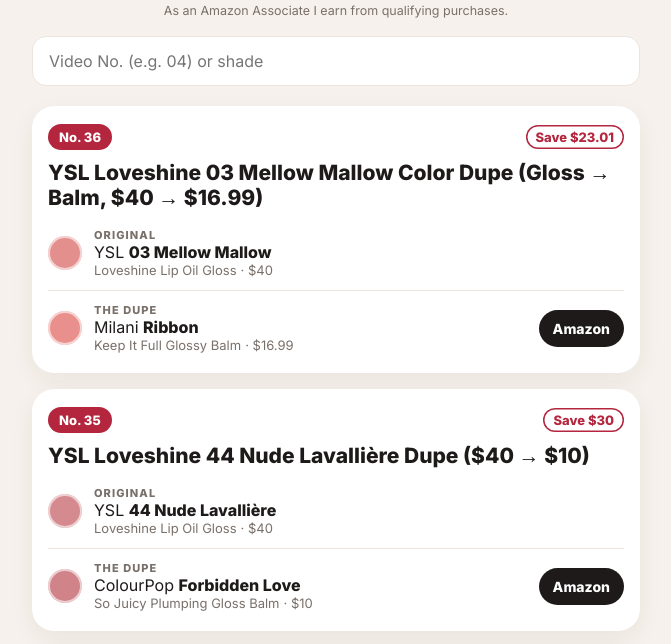
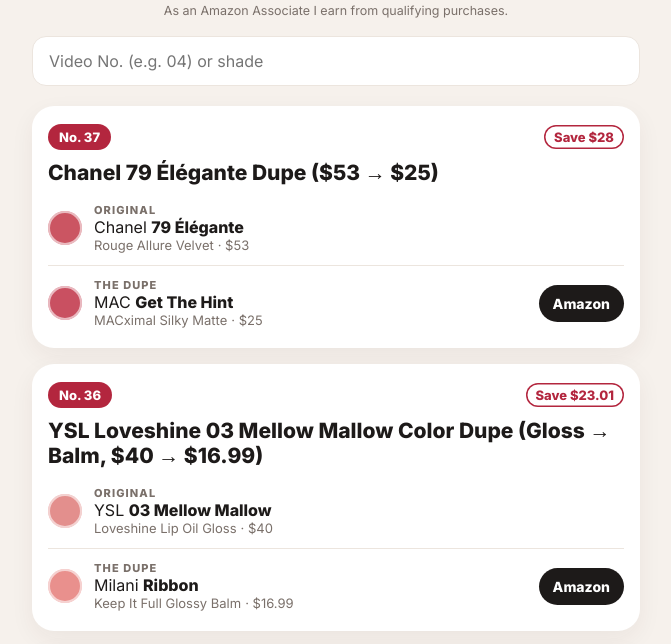
Before and after one commit to shadesage-official/shop, a plain HTML site: page index.html in a window 1280 px wide. Shown: the part 99-743 px from the top of the page, without its empty margins (304-975 px from the left). Drawn offline with Linux system fonts and the light colour scheme.

Commit message:
Add No. 37 Chanel 79 Élégante card
Co-Authored-By: Claude Fable 5.2 <noreply@anthropic.com>
Claude-Session: https://claude.ai/code/session_01DqEc3YXprL3bG5G1t8kzMy

```diff
--- a/index.html
+++ b/index.html
@@ -48,6 +48,32 @@
   <p class="disc">As an Amazon Associate I earn from qualifying purchases.</p>
   <div class="search"><input id="q" inputmode="search" placeholder="Video No. (e.g. 04) or shade" aria-label="Search by video number or shade"></div>
 
+    <article class="card" data-no="37" data-text="chanel 79 élégante chanel 79 élégante dupe ($53 → $25)">
+      <header>
+        <span class="no">No. 37</span><span class="save">Save $28</span>
+      </header>
+      <h2>Chanel 79 Élégante Dupe ($53 → $25)</h2>
+      <ul>
+        <li class="row">
+          <span class="dot" style="background:#CB5562"></span>
+          <div class="meta">
+            <span class="role">Original</span>
+            <span class="name">Chanel <b>79 Élégante</b></span>
+            <span class="line"><span class="pn">Rouge Allure Velvet</span><span class="pr">· $53</span></span>
+          </div>
+
+        </li>
+        <li class="row">
+          <span class="dot" style="background:#C95061"></span>
+          <div class="meta">
+            <span class="role">The dupe</span>
+            <span class="name">MAC <b>Get The Hint</b></span>
+            <span class="line"><span class="pn">MACximal Silky Matte</span><span class="pr">· $25</span></span>
+          </div>
+          <a class="btn" href="https://www.amazon.com/s?k=MAC+MACximal+Silky+Matte+Get+The+Hint&amp;tag=shadesagebeau-20" target="_blank" rel="nofollow sponsored noopener">Amazon</a>
+        </li>
+      </ul>
+    </article>
     <article class="card" data-no="36" data-text="ysl loveshine 03 mellow mallow ysl loveshine 03 mellow mallow color dupe (gloss → balm, $40 → $16.99)">
       <header>
         <span class="no">No. 36</span><span class="save">Save $23.01</span>
```
